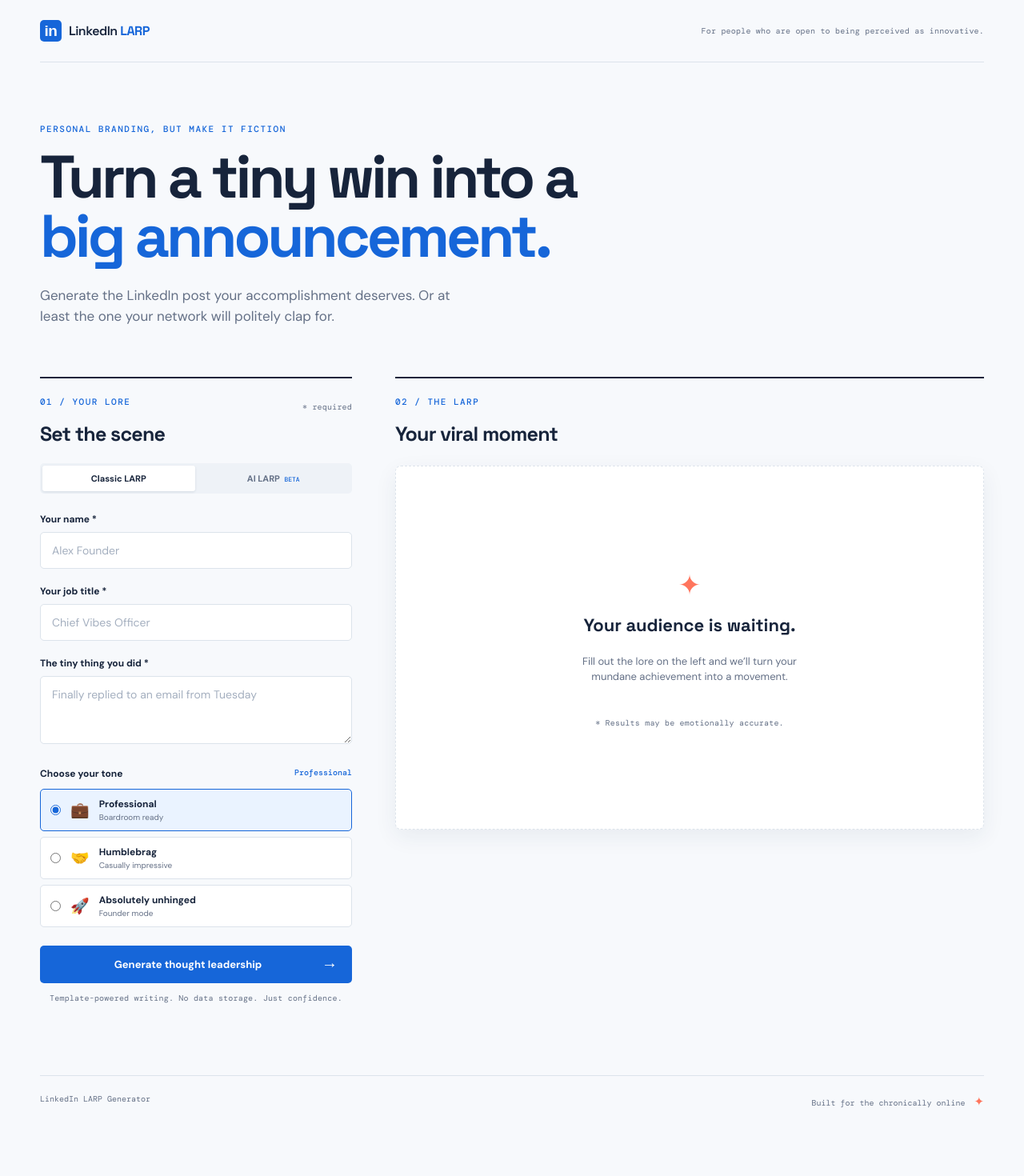
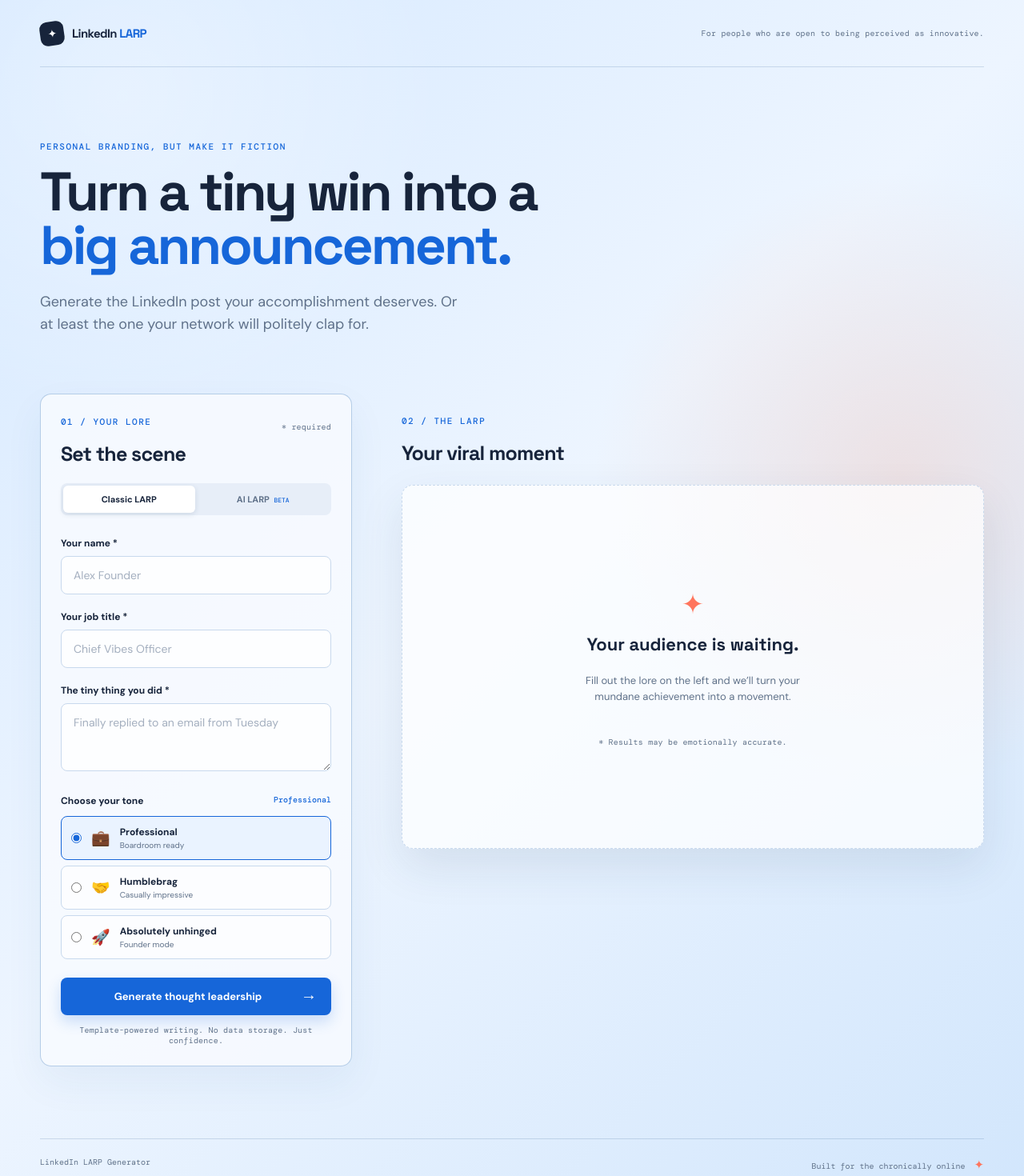
Before and after one commit to ShanLaw876/linkedin-larp-generator, a React (Vite) app: page / in a window 1280 px wide. Shown: the top 1470 px of the page at 80% size. Before the commit the page ends 1417 px from the top, so only its background shows below. Built offline with nearby package versions, Linux system fonts and the light colour scheme.

Commit message:
refining the look a bit

```diff
--- a/src/App.css
+++ b/src/App.css
@@ -2,18 +2,22 @@
 
 :root {
   --ink: #17243b;
-  --muted: #647086;
-  --line: #dce3eb;
+  --muted: #5f7189;
+  --line: #c8d9ed;
   --blue: #1666d9;
   --blue-dark: #0c47a3;
   --pale-blue: #eaf3ff;
   --orange: #ff755d;
+  --sky: #dcecff;
 }
 
 * { box-sizing: border-box; }
 
 body {
-  background: #f7f9fc;
+  background:
+    radial-gradient(circle at 12% 8%, rgba(255, 255, 255, .35), transparent 25rem),
+    radial-gradient(circle at 88% 40%, rgba(255, 174, 145, .24), transparent 24rem),
+    linear-gradient(135deg, #d6e9ff 0%, #edf5ff 48%, #d2e6fc 100%);
   color: var(--ink);
 }
 
@@ -23,11 +27,12 @@ button { cursor: pointer; }
 .app-shell {
   width: min(1180px, calc(100% - 48px));
   margin: 0 auto;
+  position: relative;
 }
 
 .topbar {
-  min-height: 78px;
-  border-bottom: 1px solid var(--line);
+  min-height: 84px;
+  border-bottom: 1px solid rgba(23, 71, 125, .16);
   display: flex;
   align-items: center;
   justify-content: space-between;
@@ -38,24 +43,26 @@ button { cursor: pointer; }
   color: var(--ink);
   display: flex;
   align-items: center;
-  gap: 9px;
+  gap: 10px;
   text-decoration: none;
   font-family: 'Space Grotesk', sans-serif;
-  font-weight: 600;
-  letter-spacing: -0.5px;
+  font-size: 15px;
+  font-weight: 700;
+  letter-spacing: -.6px;
 }
 .brand strong { color: var(--blue); }
 .brand-mark {
-  background: var(--blue);
-  border-radius: 5px;
+  background: var(--ink);
+  border-radius: 9px;
   color: white;
   display: grid;
-  font-family: Arial, sans-serif;
-  font-size: 19px;
+  font-family: 'Space Grotesk', sans-serif;
+  font-size: 14px;
   font-weight: 700;
-  height: 27px;
+  height: 30px;
   place-items: center;
-  width: 27px;
+  transform: rotate(-8deg);
+  width: 30px;
 }
 .header-note, .fine-print, .required-note, .empty-caption {
   color: var(--muted);
@@ -64,7 +71,7 @@ button { cursor: pointer; }
   letter-spacing: .2px;
 }
 
-.intro { padding: 76px 0 62px; max-width: 720px; }
+.intro { padding: 92px 0 72px; max-width: 770px; }
 .eyebrow, .section-kicker {
   color: var(--blue);
   font-family: 'DM Mono', monospace;
@@ -75,8 +82,8 @@ button { cursor: pointer; }
 }
 h1, h2, h3 { font-family: 'Space Grotesk', sans-serif; }
 h1 {
-  font-size: clamp(42px, 6vw, 75px);
-  letter-spacing: -4px;
+  font-size: clamp(40px, 5.5vw, 68px);
+  letter-spacing: -3px;
   line-height: .98;
   margin: 0;
   max-width: 720px;
@@ -84,7 +91,7 @@ h1 {
 h1 span { color: var(--blue); }
 .intro-copy {
   color: var(--muted);
-  font-size: 17px;
+  font-size: 18px;
   line-height: 1.55;
   margin: 24px 0 0;
   max-width: 540px;
@@ -92,12 +99,18 @@ h1 span { color: var(--blue); }
 
 .workspace {
   display: grid;
-  gap: 54px;
+  gap: 62px;
   grid-template-columns: minmax(290px, 390px) minmax(0, 1fr);
   padding-bottom: 90px;
 }
 .generator-panel, .result-area { min-width: 0; }
-.generator-panel { border-top: 2px solid var(--ink); padding-top: 22px; }
+.generator-panel {
+  background: rgba(248, 251, 255, .84);
+  border: 1px solid rgba(174, 200, 229, .9);
+  border-radius: 14px;
+  box-shadow: 0 20px 50px rgba(34, 79, 133, .06);
+  padding: 27px 25px 25px;
+}
 .panel-heading, .result-heading, .tone-heading {
   align-items: flex-start;
   display: flex;
@@ -106,26 +119,26 @@ h1 span { color: var(--blue); }
 h2 { font-size: 25px; letter-spacing: -.8px; margin: 0 0 29px; }
 .required-note { padding-top: 7px; }
 .mode-toggle {
-  background: #eef2f7;
-  border-radius: 5px;
+  background: #e7eef8;
+  border-radius: 8px;
   display: flex;
   gap: 3px;
-  margin: -8px 0 24px;
+  margin: -8px 0 27px;
   padding: 3px;
 }
 .mode-toggle button {
   background: transparent;
   border: 0;
-  border-radius: 3px;
+  border-radius: 6px;
   color: var(--muted);
   flex: 1;
   font-size: 11px;
   font-weight: 700;
-  padding: 9px 7px;
+  padding: 10px 7px;
 }
 .mode-toggle button.active {
   background: white;
-  box-shadow: 0 1px 3px rgba(28, 57, 91, .12);
+  box-shadow: 0 2px 7px rgba(28, 57, 91, .12);
   color: var(--ink);
 }
 .mode-toggle button span {
@@ -143,16 +156,16 @@ label {
   margin-bottom: 20px;
 }
 input:not([type='radio']), textarea {
-  background: white;
+  background: rgba(255, 255, 255, .82);
   border: 1px solid var(--line);
-  border-radius: 5px;
+  border-radius: 8px;
   color: var(--ink);
   display: block;
   font-size: 14px;
   font-weight: 400;
   margin-top: 8px;
   outline: none;
-  padding: 13px 14px;
+  padding: 14px 15px;
   transition: border-color .2s, box-shadow .2s;
   width: 100%;
 }
@@ -168,14 +181,14 @@ input::placeholder, textarea::placeholder { color: #a4afbf; }
 .tone-options { display: grid; gap: 7px; }
 .tone-option {
   align-items: center;
-  background: #fff;
+  background: rgba(255, 255, 255, .7);
   border: 1px solid var(--line);
-  border-radius: 5px;
+  border-radius: 8px;
   cursor: pointer;
   display: flex;
   gap: 12px;
   margin: 0;
-  padding: 10px 12px;
+  padding: 11px 12px;
   transition: border-color .2s, background .2s;
 }
 .tone-option.selected { background: var(--pale-blue); border-color: var(--blue); }
@@ -198,24 +211,26 @@ input::placeholder, textarea::placeholder { color: #a4afbf; }
 .generate-button {
   background: var(--blue);
   border: 0;
-  border-radius: 5px;
+  border-radius: 8px;
   color: #fff;
   font-size: 13px;
   font-weight: 700;
   padding: 15px 18px;
-  transition: background .2s, transform .2s;
+  box-shadow: 0 8px 18px rgba(23, 105, 220, .2);
+  transition: background .2s, box-shadow .2s, transform .2s;
   width: 100%;
 }
 .generate-button:disabled { cursor: wait; opacity: .7; transform: none; }
-.generate-button:hover { background: var(--blue-dark); transform: translateY(-1px); }
+.generate-button:hover { background: var(--blue-dark); box-shadow: 0 11px 22px rgba(23, 105, 220, .27); transform: translateY(-2px); }
 .generate-button span { float: right; font-size: 20px; line-height: 12px; }
 .fine-print { margin: 12px 0 0; text-align: center; }
 
-.result-area { border-top: 2px solid var(--ink); padding-top: 22px; }
+.result-area { padding-top: 27px; }
 .result-heading h2 { margin-bottom: 24px; }
 .live-pill {
   align-items: center;
   background: #e9f8ed;
+  border: 1px solid #ccebd5;
   border-radius: 20px;
   color: #278242;
   display: flex;
@@ -226,16 +241,16 @@ input::placeholder, textarea::placeholder { color: #a4afbf; }
 }
 .live-pill i { background: #36ae5b; border-radius: 100%; height: 6px; width: 6px; }
 .post-card, .empty-card {
-  background: #fff;
+  background: rgba(255, 255, 255, .9);
   border: 1px solid var(--line);
-  border-radius: 7px;
-  box-shadow: 0 9px 28px rgba(28, 57, 91, .07);
+  border-radius: 14px;
+  box-shadow: 0 22px 55px rgba(28, 57, 91, .1);
 }
-.post-card { padding: 24px; position: relative; }
+.post-card { padding: 27px; position: relative; }
 .post-topline { align-items: center; display: flex; gap: 11px; }
 .avatar {
   align-items: center;
-  background: #ffd2ad;
+  background: linear-gradient(145deg, #ffd2ad, #ffae91);
   border-radius: 50%;
   color: #8d4e2e;
   display: flex;
@@ -253,26 +268,26 @@ input::placeholder, textarea::placeholder { color: #a4afbf; }
 .more-button { background: transparent; border: 0; color: var(--muted); font-size: 16px; margin-left: auto; }
 .post-content { font-size: 14px; line-height: 1.55; padding: 23px 4px 15px; }
 .post-content p { margin: 0 0 16px; }
-.post-content .post-hook { font-family: 'Space Grotesk', sans-serif; font-size: 18px; font-weight: 600; line-height: 1.25; }
+.post-content .post-hook { font-family: 'Space Grotesk', sans-serif; font-size: 20px; font-weight: 600; line-height: 1.25; }
 .post-content .hashtags { color: var(--blue); font-size: 12px; margin-bottom: 0; }
 .engagement-summary { border-bottom: 1px solid var(--line); border-top: 1px solid var(--line); color: var(--muted); display: flex; font-size: 10px; justify-content: space-between; padding: 12px 4px; }
 .engagement-summary b:first-child { color: #3e8bdf; }
 .engagement-summary b:nth-child(2) { color: #ed6b76; }
 .engagement-actions { color: var(--muted); display: flex; font-size: 11px; justify-content: space-between; padding: 14px 4px 18px; }
-.reach-meter { background: #f5f8fc; border-radius: 4px; padding: 12px; }
+.reach-meter { background: linear-gradient(100deg, #f1f7ff, #f7f9fc); border: 1px solid #e3edf8; border-radius: 8px; padding: 12px; }
 .reach-meter span, .reach-meter strong { font-family: 'DM Mono', monospace; font-size: 9px; }
 .reach-meter span { color: var(--muted); }
 .reach-meter strong { color: var(--blue); float: right; }
 .reach-meter div { background: #dbe8f9; border-radius: 4px; height: 5px; margin-top: 9px; overflow: hidden; }
 .reach-meter i { background: var(--blue); border-radius: 4px; display: block; height: 100%; width: 78%; }
-.copy-button { background: var(--ink); border: 0; border-radius: 4px; color: white; font-size: 12px; font-weight: 700; margin-top: 15px; padding: 12px; width: 100%; }
-.copy-button:hover { background: var(--blue); }
-.empty-card { align-items: center; border-style: dashed; display: flex; flex-direction: column; justify-content: center; min-height: 455px; padding: 40px; text-align: center; }
+.copy-button { background: var(--ink); border: 0; border-radius: 8px; color: white; font-size: 12px; font-weight: 700; margin-top: 15px; padding: 13px; transition: background .2s, transform .2s; width: 100%; }
+.copy-button:hover { background: var(--blue); transform: translateY(-1px); }
+.empty-card { align-items: center; background: rgba(255, 255, 255, .72); border-style: dashed; display: flex; flex-direction: column; justify-content: center; min-height: 455px; padding: 40px; text-align: center; }
 .empty-icon { color: var(--orange); font-size: 34px; margin-bottom: 13px; }
 .empty-card h3 { font-size: 22px; margin: 0 0 9px; }
 .empty-card p { color: var(--muted); font-size: 13px; line-height: 1.5; max-width: 290px; }
 .empty-caption { margin-top: 28px; }
-footer { border-top: 1px solid var(--line); color: var(--muted); display: flex; font-family: 'DM Mono', monospace; font-size: 10px; justify-content: space-between; padding: 22px 0 30px; }
+footer { border-top: 1px solid rgba(23, 71, 125, .16); color: var(--muted); display: flex; font-family: 'DM Mono', monospace; font-size: 10px; justify-content: space-between; padding: 22px 0 30px; }
 footer b { color: var(--orange); font-size: 15px; margin-left: 5px; }
 
 @media (max-width: 780px) {
--- a/src/App.jsx
+++ b/src/App.jsx
@@ -286,7 +286,7 @@ function App() {
     <main className="app-shell">
       <header className="topbar">
         <a className="brand" href="/" aria-label="LinkedIn LARP Generator home">
-          <span className="brand-mark">in</span>
+          <span className="brand-mark">✦</span>
           <span>LinkedIn <strong>LARP</strong></span>
         </a>
         <span className="header-note">For people who are open to being perceived as innovative.</span>
```
